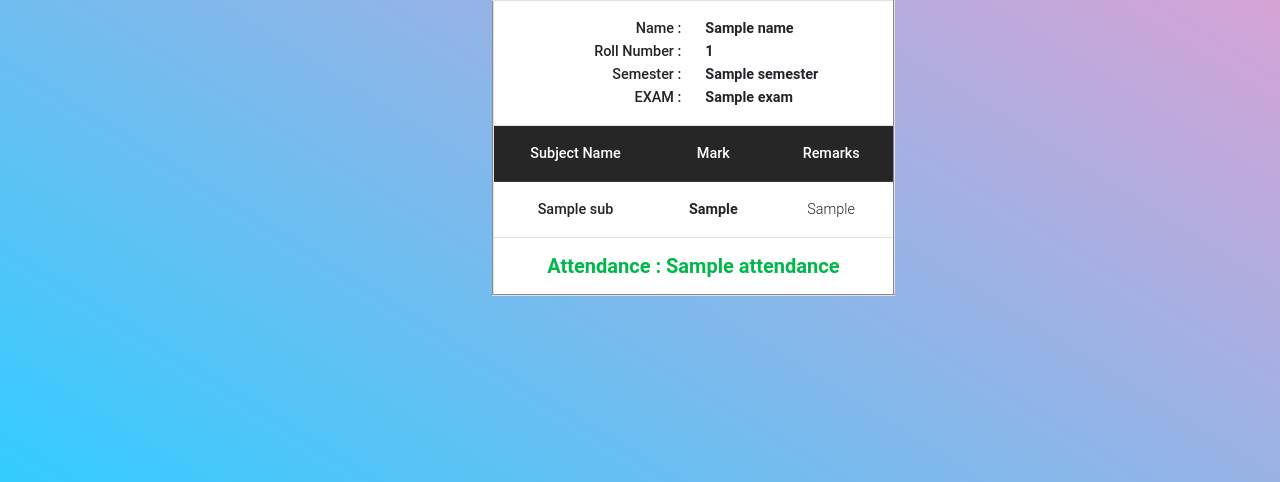
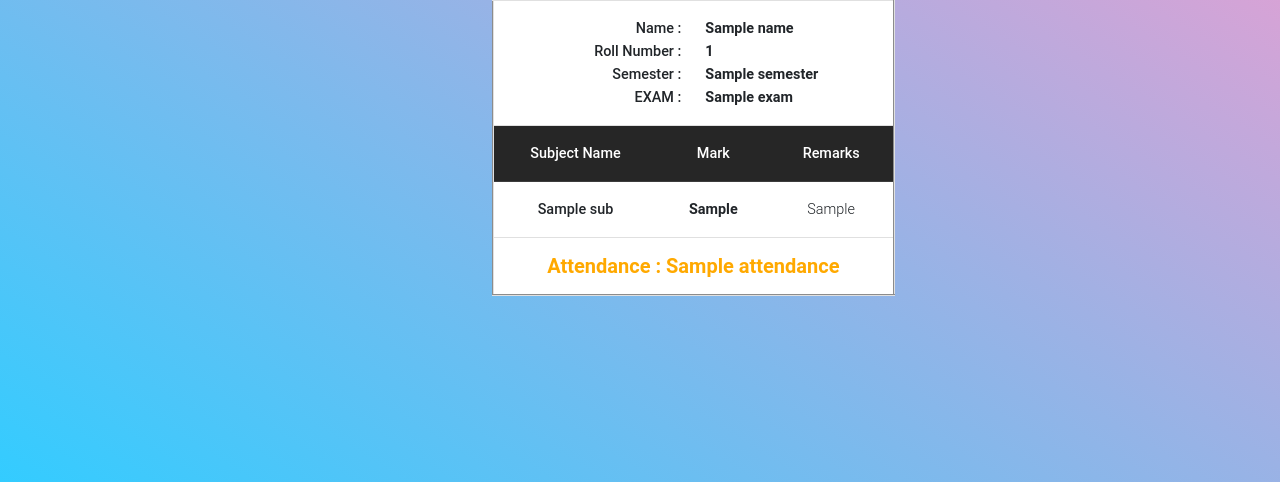
Before and after one commit to boobalakrishnanbk/CAT-KEC, a Django app: template templates/show.html in a window 1280 px wide. Shown: the part 318-800 px from the top of the page. Run offline with Django 3.2, Linux system fonts and the light colour scheme; the template is opened without the code that fills it: most values are stand-ins (such as "Sample title", 1, 10 or a date in 2020); some libraries are stand-ins or nearby versions.

```diff
--- a/templates/show.html
+++ b/templates/show.html
@@ -128,7 +128,7 @@
                 </tr>
               {% endfor %}
               {% if not exam == "End Semester Examination"  %}
-                  <tr class="text-center h5 fw-bold text-success" >
+                  <tr class="text-center h5 fw-bold text-warning" >
                     <td colspan="3">
                         Attendance : <span>{{ attendance }}</span>
                     </td>
```
